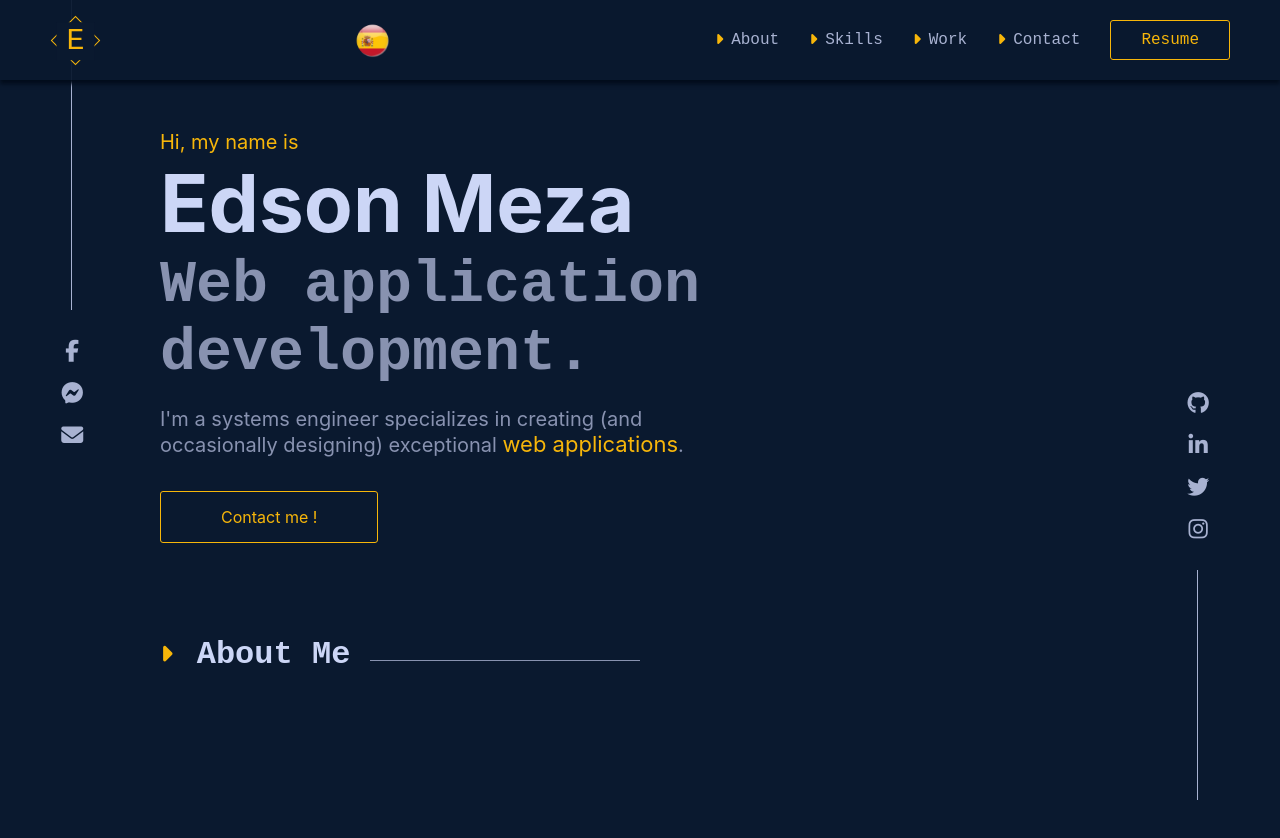
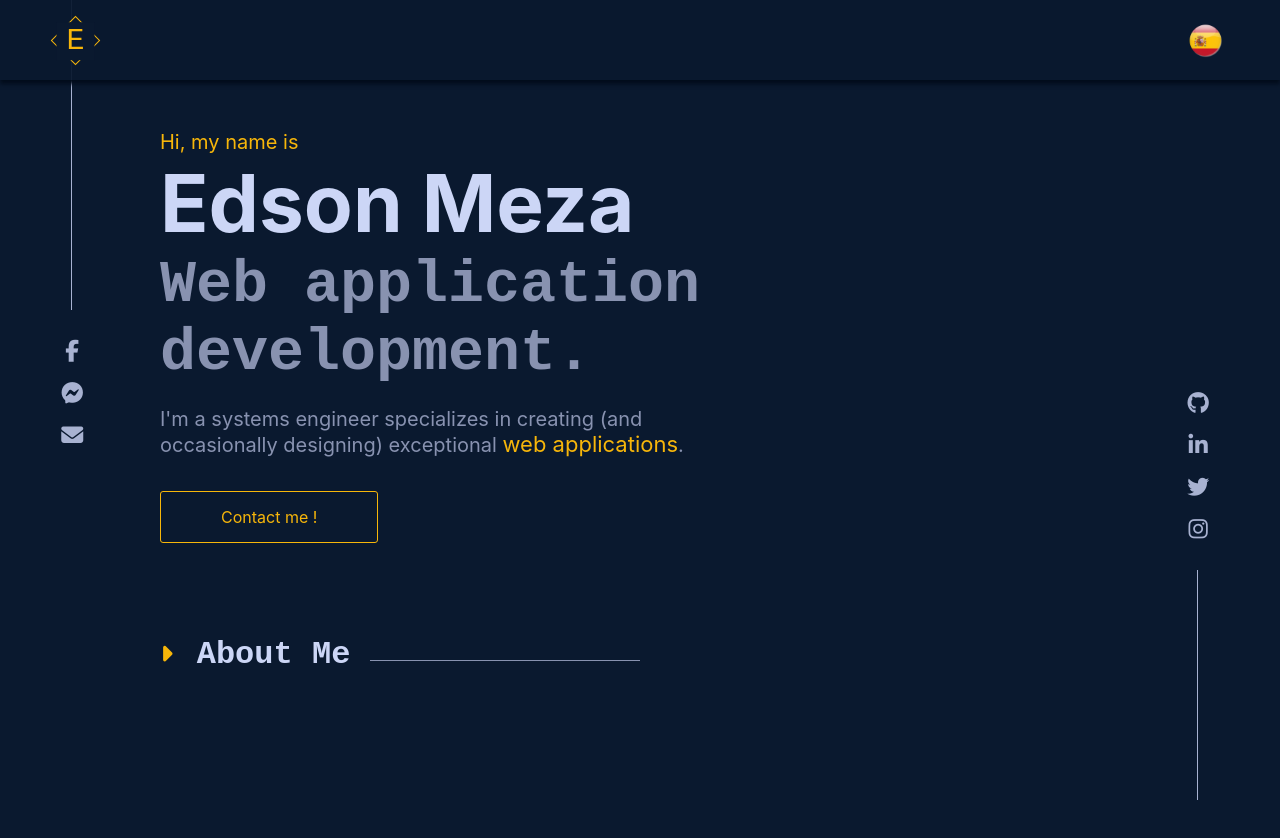
Before and after one commit to Zeta7/My-Porfolio, a React (Create React App) app: page / in a window 1280 px wide. Shown: the top 838 px of the page. Built offline with nearby package versions, Linux system fonts and the light colour scheme.

Commit message:
corection eror menu

```diff
--- a/src/components/navigation_up/NavigationUp.js
+++ b/src/components/navigation_up/NavigationUp.js
@@ -8,11 +8,11 @@ import IconUsa from '../../img/eu.png';
 
 const NavigationUp = ({ language, setLanguage, langJson }) => {
     const Scr_width = window.screen.width;
-    let valor_bol = true;
+    let valor_bol;
     if (Scr_width <= 768) {
+        valor_bol = true;
+    } else {
         valor_bol = false;
-    } else {
-        valor_bol = true;
     }
     const [viewMenu, setViewMenu] = useState(valor_bol);
 
```
